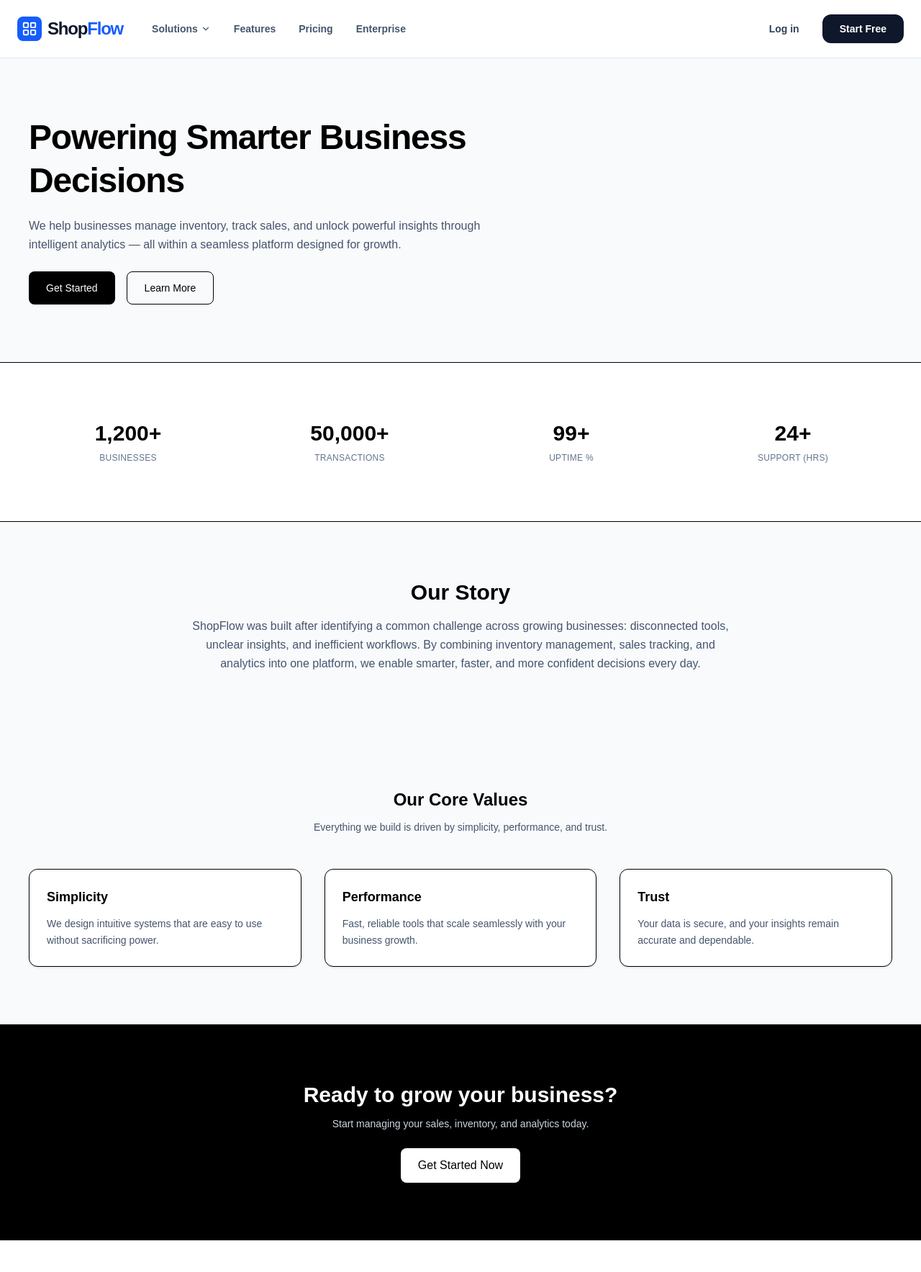
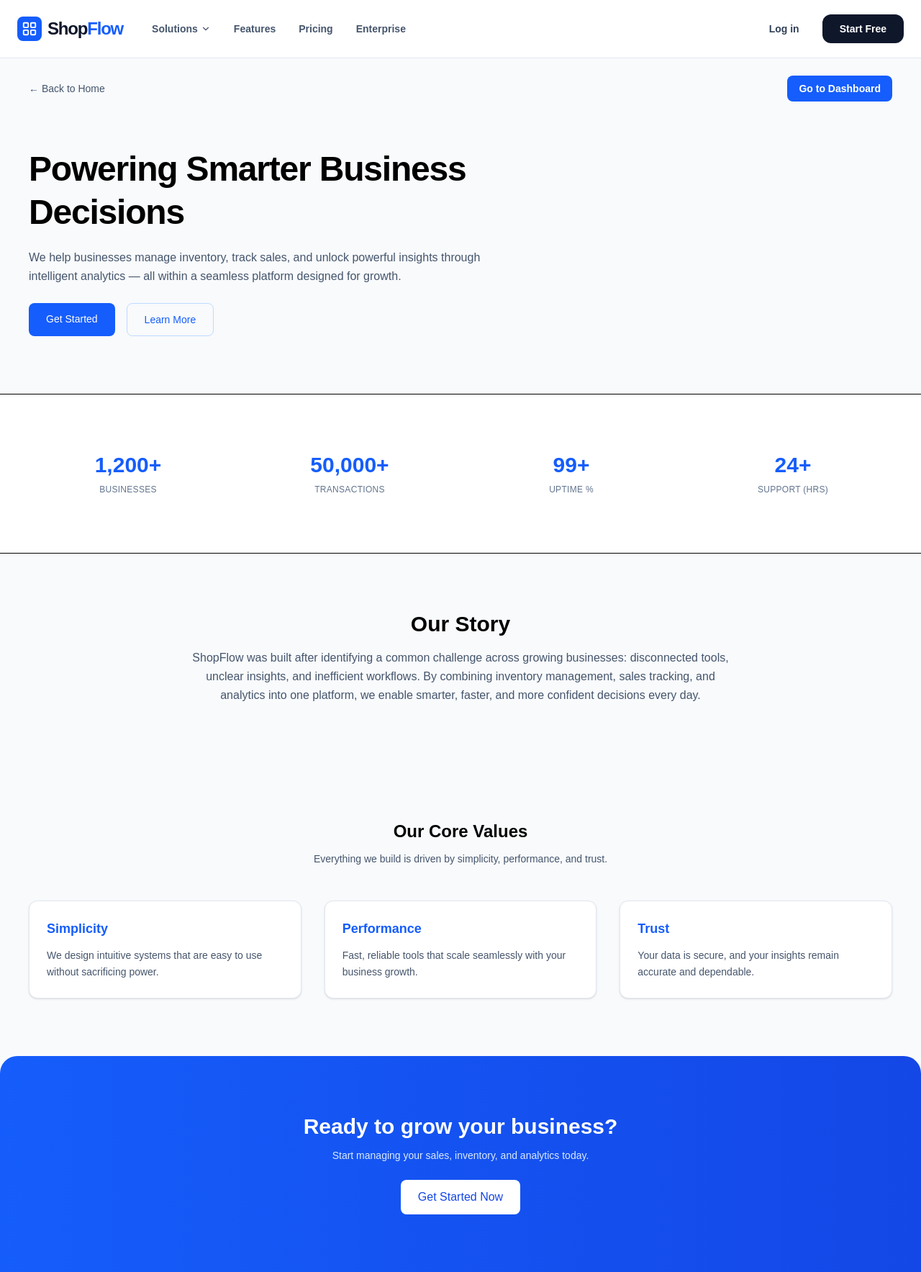
Before and after one commit to Antony-Mwangi/shopkeeper-dashboard, a Next.js app: page /about in a window 1280 px wide. Shown: the whole page at 72% size. Before the commit the page ends 1723 px from the top, so only its background shows below. Built offline with nearby package versions, Linux system fonts and the light colour scheme.

Commit message:
about us

```diff
--- a/app/about/page.tsx
+++ b/app/about/page.tsx
@@ -1,6 +1,7 @@
 "use client";
 
 import { useEffect, useRef, useState } from "react";
+import Link from "next/link";
 
 /* ================= TYPES ================= */
 
@@ -25,8 +26,22 @@ export default function AboutPage() {
   return (
     <div className="min-h-screen bg-slate-50 text-black">
 
+      {/* TOP NAV */}
+      <div className="max-w-7xl mx-auto px-6 md:px-10 py-6 flex justify-between items-center">
+        <Link href="/" className="text-sm font-medium text-slate-600 hover:text-blue-600 transition">
+          ← Back to Home
+        </Link>
+
+        <Link
+          href="/dashboard"
+          className="text-sm font-semibold bg-blue-600 text-white px-4 py-2 rounded-lg hover:bg-blue-700 transition"
+        >
+          Go to Dashboard
+        </Link>
+      </div>
+
       {/* HERO */}
-      <Section>
+      <Section className="pt-10">
         <div className="max-w-2xl">
           <h1 className="text-3xl md:text-5xl font-bold leading-tight tracking-tight">
             Powering Smarter Business Decisions
@@ -38,13 +53,19 @@ export default function AboutPage() {
           </p>
 
           <div className="mt-6 flex flex-wrap gap-4">
-            <button className="bg-black text-white px-6 py-3 rounded-lg text-sm font-medium hover:bg-slate-800 transition">
+            <Link
+              href="/dashboard"
+              className="bg-blue-600 text-white px-6 py-3 rounded-lg text-sm font-medium hover:bg-blue-700 transition"
+            >
               Get Started
-            </button>
+            </Link>
 
-            <button className="border px-6 py-3 rounded-lg text-sm font-medium hover:bg-slate-100 transition">
+            <Link
+              href="/"
+              className="border border-blue-200 text-blue-600 px-6 py-3 rounded-lg text-sm font-medium hover:bg-blue-50 transition"
+            >
               Learn More
-            </button>
+            </Link>
           </div>
         </div>
       </Section>
@@ -59,7 +80,7 @@ export default function AboutPage() {
         </div>
       </Section>
 
-      {/* AI STORY */}
+      {/* STORY */}
       <Section>
         <AnimatedBlock>
           <div className="max-w-3xl mx-auto text-center">
@@ -113,25 +134,28 @@ export default function AboutPage() {
       </Section>
 
       {/* CTA */}
-      <Section className="bg-black text-white text-center">
+      <Section className="bg-gradient-to-r from-blue-600 to-blue-700 text-white text-center rounded-t-3xl">
         <h2 className="text-2xl md:text-3xl font-bold">
           Ready to grow your business?
         </h2>
 
-        <p className="text-slate-300 mt-3 text-sm">
+        <p className="text-blue-100 mt-3 text-sm">
           Start managing your sales, inventory, and analytics today.
         </p>
 
-        <button className="mt-6 bg-white text-black px-6 py-3 rounded-lg font-medium hover:bg-slate-200 transition">
+        <Link
+          href="/dashboard"
+          className="inline-block mt-6 bg-white text-blue-700 px-6 py-3 rounded-lg font-medium hover:bg-blue-50 transition"
+        >
           Get Started Now
-        </button>
+        </Link>
       </Section>
 
     </div>
   );
 }
 
-/* ================= REUSABLE SECTION ================= */
+/* ================= SECTION ================= */
 
 function Section({ children, className = "" }: SectionProps) {
   return (
@@ -141,7 +165,7 @@ function Section({ children, className = "" }: SectionProps) {
   );
 }
 
-/* ================= STAT WITH COUNTER ================= */
+/* ================= STAT ================= */
 
 function Stat({ target, label }: StatProps) {
   const [count, setCount] = useState<number>(0);
@@ -151,38 +175,33 @@ function Stat({ target, label }: StatProps) {
     const el = ref.current;
     if (!el) return;
 
-    const observer = new IntersectionObserver(
-      ([entry]) => {
+    const observer = new IntersectionObserver(([entry]) => {
       if (!entry.isIntersecting) return;
 
       let start = 0;
       const duration = 1200;
-        const stepTime = 16;
-        const increment = target / (duration / stepTime);
+      const step = target / (duration / 16);
 
       const timer = setInterval(() => {
-          start += increment;
+        start += step;
         if (start >= target) {
           setCount(target);
           clearInterval(timer);
         } else {
           setCount(Math.floor(start));
         }
-        }, stepTime);
+      }, 16);
 
       observer.disconnect();
-      },
-      { threshold: 0.5 }
-    );
+    });
 
     observer.observe(el);
-
     return () => observer.disconnect();
   }, [target]);
 
   return (
     <div ref={ref} className="space-y-2">
-      <h3 className="text-2xl md:text-3xl font-bold">
+      <h3 className="text-2xl md:text-3xl font-bold text-blue-600">
         {count.toLocaleString()}+
       </h3>
       <p className="text-xs text-slate-500 uppercase tracking-wide">
@@ -196,8 +215,8 @@ function Stat({ target, label }: StatProps) {
 
 function ValueCard({ title, desc }: ValueCardProps) {
   return (
-    <div className="bg-white border rounded-xl p-6 shadow-sm hover:shadow-md transition-all duration-300 hover:-translate-y-1">
-      <h3 className="font-semibold text-lg">
+    <div className="bg-white border border-slate-200 rounded-xl p-6 shadow-sm hover:shadow-lg transition-all duration-300 hover:-translate-y-1 hover:border-blue-200">
+      <h3 className="font-semibold text-lg text-blue-600">
         {title}
       </h3>
       <p className="text-sm text-slate-600 mt-3 leading-relaxed">
@@ -207,7 +226,7 @@ function ValueCard({ title, desc }: ValueCardProps) {
   );
 }
 
-/* ================= SCROLL ANIMATION ================= */
+/* ================= ANIMATION ================= */
 
 function AnimatedBlock({ children }: { children: React.ReactNode }) {
   const ref = useRef<HTMLDivElement | null>(null);
@@ -217,28 +236,22 @@ function AnimatedBlock({ children }: { children: React.ReactNode }) {
     const el = ref.current;
     if (!el) return;
 
-    const observer = new IntersectionObserver(
-      ([entry]) => {
+    const observer = new IntersectionObserver(([entry]) => {
       if (entry.isIntersecting) {
         setVisible(true);
         observer.disconnect();
       }
-      },
-      { threshold: 0.2 }
-    );
+    });
 
     observer.observe(el);
-
     return () => observer.disconnect();
   }, []);
 
   return (
     <div
       ref={ref}
-      className={`transition-all duration-700 ease-out ${
-        visible
-          ? "opacity-100 translate-y-0"
-          : "opacity-0 translate-y-10"
+      className={`transition-all duration-700 ${
+        visible ? "opacity-100 translate-y-0" : "opacity-0 translate-y-10"
       }`}
     >
       {children}
```
Lines whose indentation alone changed are shown as unchanged.
